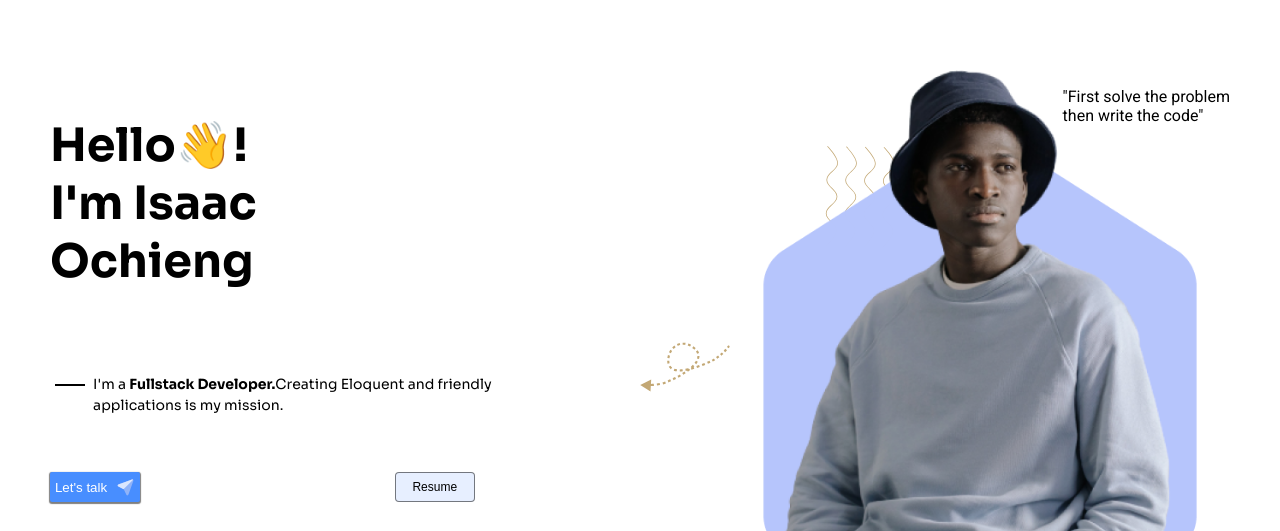
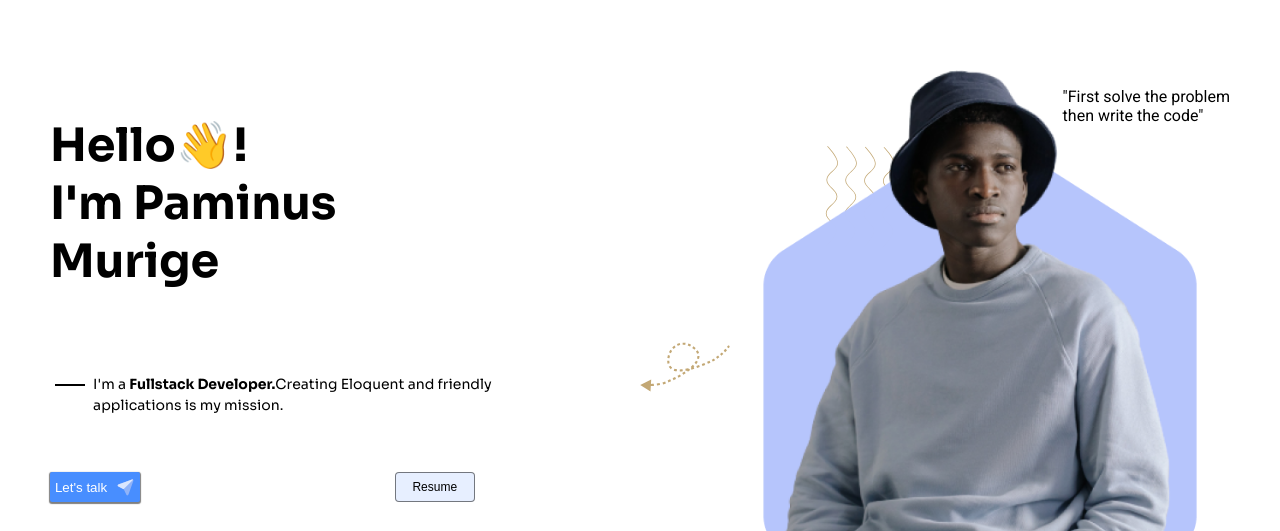
Before and after one commit to Ochieng2000/paminus_portfolio, a plain HTML site: page index.html in a window 1280 px wide. Shown: the part 48-579 px from the top of the page. Drawn offline with Linux system fonts and the light colour scheme; a web font is replaced by a local one.

Commit message:
Changed my Name back to Paminus

```diff
--- a/index.html
+++ b/index.html
@@ -31,7 +31,7 @@
         <div class="introduction">
             <div class="left-intro">
                 <div class="hello">
-                    <h3>Hello👋! <br>I'm Isaac <br> Ochieng</h3>
+                    <h3>Hello👋! <br>I'm Paminus<br> Murige</h3>
                 </div>
                 <div class="para">
                     <div class="line-box"><div class="line"></div></div>
```
